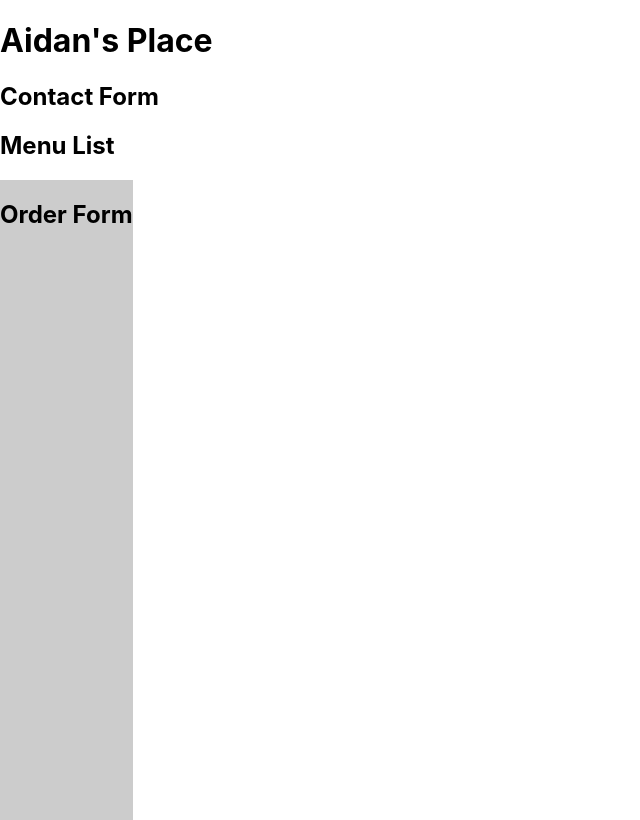
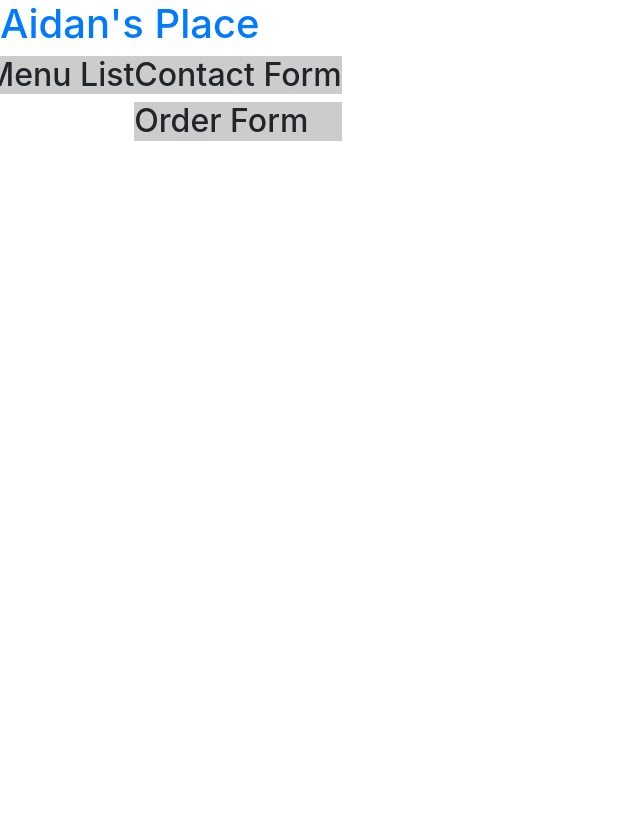
Before and after one commit to ccs-student-submissions/5-4-1-bobs-place-apierc2175, a React (Create React App) app in the folder my-app/: page / in a window 1280 px wide. Shown: the whole page, without its empty margins (0-640 px from the left). Built offline with nearby package versions, Linux system fonts and the light colour scheme.

Commit message:
got bootstrap linked

```diff
--- a/my-app/public/index.html
+++ b/my-app/public/index.html
@@ -24,6 +24,7 @@
       work correctly both with client-side routing and a non-root public URL.
       Learn how to configure a non-root public URL by running `npm run build`.
     -->
+    <link rel="stylesheet" href="https://stackpath.bootstrapcdn.com/bootstrap/4.3.1/css/bootstrap.min.css" integrity="sha384-ggOyR0iXCbMQv3Xipma34MD+dH/1fQ784/j6cY/iJTQUOhcWr7x9JvoRxT2MZw1T" crossorigin="anonymous">
     <title>React App</title>
   </head>
   <body>
--- a/my-app/src/App.css
+++ b/my-app/src/App.css
@@ -22,7 +22,16 @@
 }
 
 section {
-  position: absolute;
+}
+
+section.order-form {
   background-color: #ccc;
-  height: 80%;
 }
+
+section.contact-form {
+  background-color: #ccc;
+}
+
+section.menu-list {
+  background-color: #ccc;
+}
--- a/my-app/src/App.js
+++ b/my-app/src/App.js
@@ -8,10 +8,17 @@ import './App.css';
 function App() {
   return (
     <React.Fragment>
-      <h1>Aidan's Place</h1>
-      <ContactForm />
-      <MenuList />
-      <OrderForm />
+      <h1 class="text-primary">Aidan's Place</h1>
+
+      <div className="row">
+        <div className="col-xs-6">
+          <div><MenuList /></div>
+        </div>
+        <div className="col-xs-6">
+          <div><ContactForm /></div>
+          <div><OrderForm /></div>
+        </div>
+      </div>
     </React.Fragment>
   );
 }
--- a/my-app/src/components/ContactForm.js
+++ b/my-app/src/components/ContactForm.js
@@ -14,7 +14,9 @@ class ContactForm extends Component {
 
   render() {
     return (
-      <h2>Contact Form</h2>
+      <section className="contact-form">
+        <h2>Contact Form</h2>
+      </section>
     )
   }
 }
--- a/my-app/src/components/MenuList.js
+++ b/my-app/src/components/MenuList.js
@@ -14,7 +14,9 @@ class MenuList extends Component {
 
   render() {
     return (
-      <h2>Menu List</h2>
+      <section className="menu-list">
+        <h2>Menu List</h2>
+      </section>
     )
   }
 }
```
